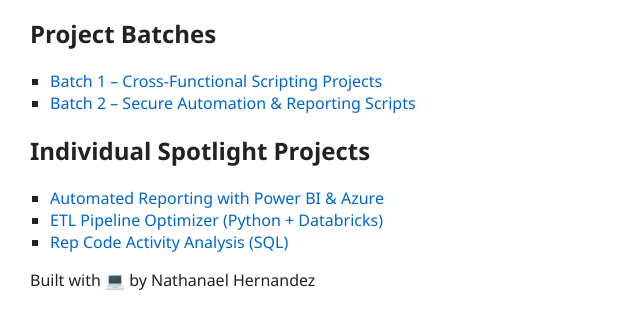
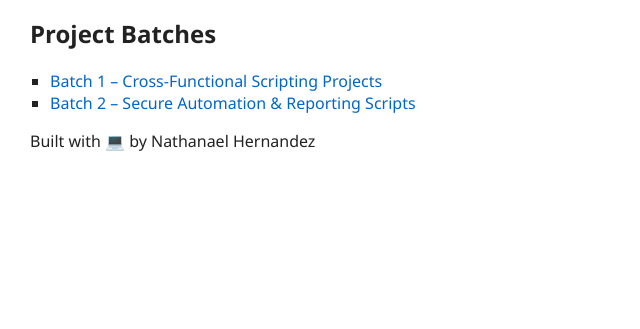
Before and after one commit to nhernandez95/CodePortfolioNHM, a plain HTML site: page index.html in a window 1280 px wide. Shown: the part 119-448 px from the top of the page, without its empty margins (0-640 px from the left). Drawn offline with Linux system fonts and the light colour scheme.

Commit message:
Update index.html

```diff
--- a/index.html
+++ b/index.html
@@ -19,15 +19,6 @@
     </ul>
   </section>
 
-  <section>
-    <h2>Individual Spotlight Projects</h2>
-    <ul>
-      <li><a href="projects/automated-reporting.html">Automated Reporting with Power BI & Azure</a></li>
-      <li><a href="projects/etl-optimizer.html">ETL Pipeline Optimizer (Python + Databricks)</a></li>
-      <li><a href="projects/rep-code-activity.html">Rep Code Activity Analysis (SQL)</a></li>
-    </ul>
-  </section>
-
   <footer>
     <p>Built with 💻 by Nathanael Hernandez</p>
   </footer>
```
